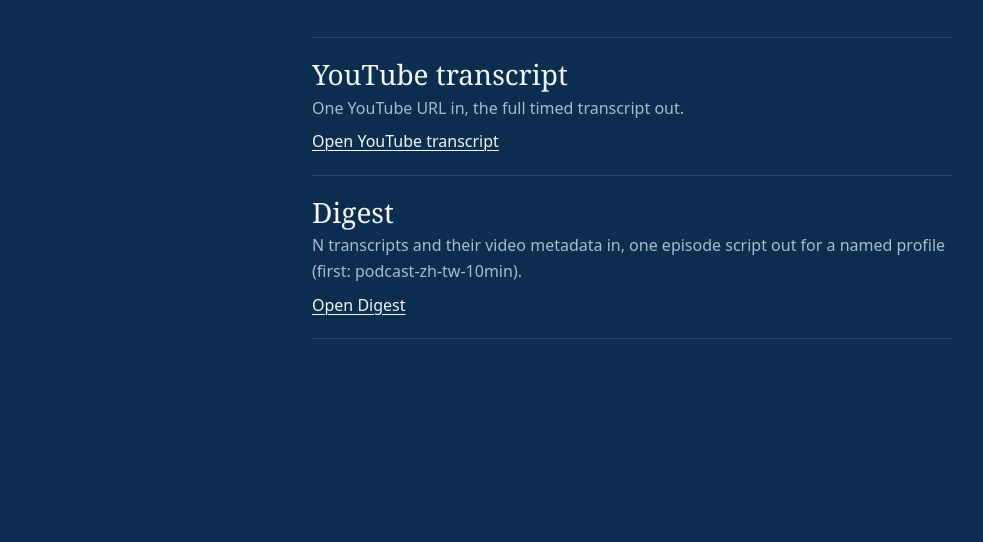
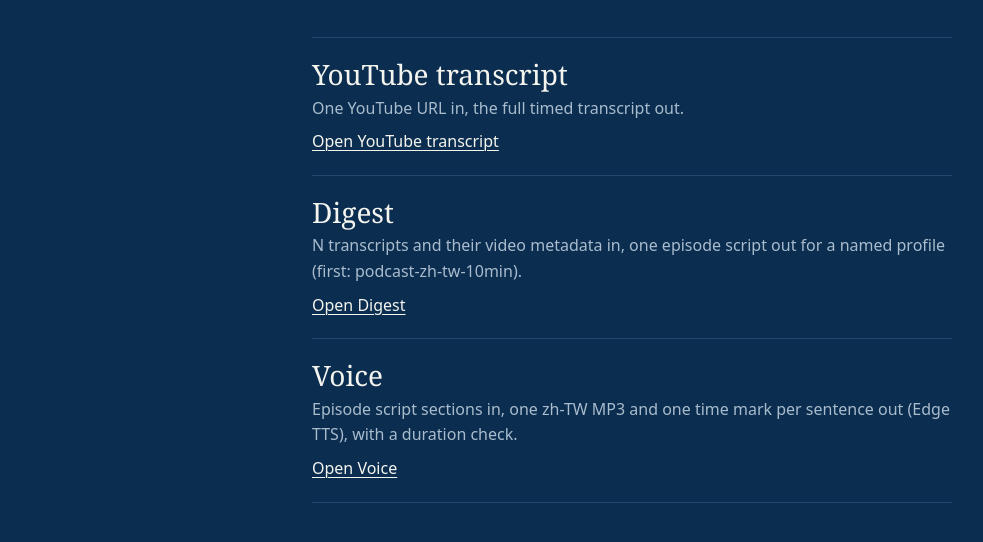
Before and after one commit to agentfleet-team/fisheraiagent, a website: page tools-site/index.html in a window 1280 px wide. Shown: the part 220-762 px from the top of the page, without its empty margins (8-991 px from the left). Drawn offline with Linux system fonts and the light colour scheme.

Commit message:
tools-site: regenerate directory page with the voice row (agentfleet-team/fisheraiagent#84)

```diff
--- a/tools-site/index.html
+++ b/tools-site/index.html
@@ -5,7 +5,7 @@
   <meta name="viewport" content="width=device-width, initial-scale=1">
   <meta name="color-scheme" content="dark">
   <meta name="theme-color" content="#0b2d50">
-  <meta name="generator" content="tools-site/render.mjs; table sha256 de7dce8413c1c6c30c0fb87c216dcf502386186deb9ef512ec942a4660e89a08">
+  <meta name="generator" content="tools-site/render.mjs; table sha256 ca62c28dcc2b872ad826438e8e9e5f716a13970d3dcbdca0739fc339226c61fc">
   <title>Tools · AgentFleet</title>
   <link rel="icon" href="/brand/agentfleet-mark.svg" type="image/svg+xml">
   <style>
@@ -52,6 +52,11 @@ li p { margin: 0 0 8px; color: var(--ink-2); }
         <p>N transcripts and their video metadata in, one episode script out for a named profile (first: podcast-zh-tw-10min).</p>
         <a href="https://github.com/agentfleet-team/fisheraiagent/tree/main/src/digest">Open Digest</a>
       </li>
+      <li>
+        <h2>Voice</h2>
+        <p>Episode script sections in, one zh-TW MP3 and one time mark per sentence out (Edge TTS), with a duration check.</p>
+        <a href="https://github.com/agentfleet-team/fisheraiagent/tree/main/src/voice">Open Voice</a>
+      </li>
     </ul>
   </main>
 </body>
```
